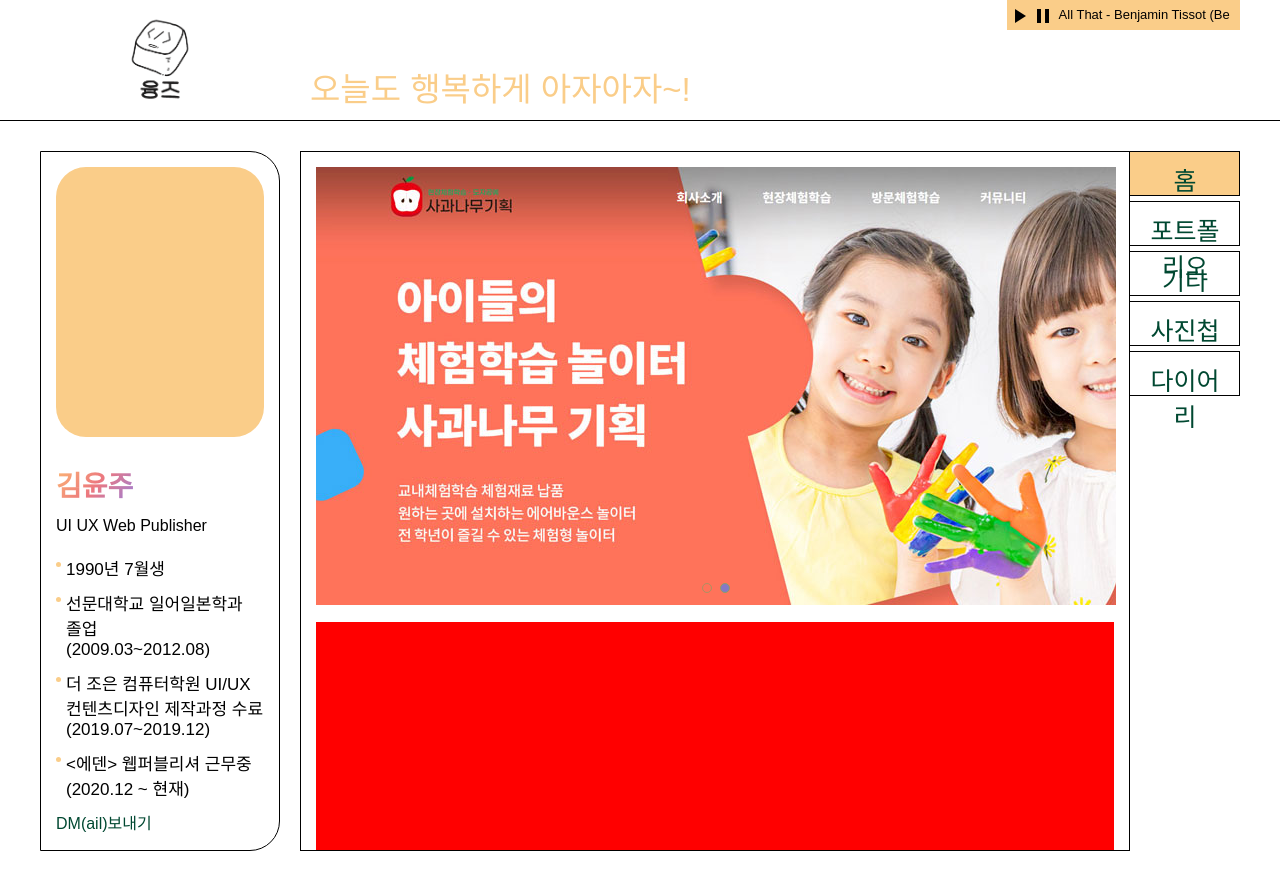
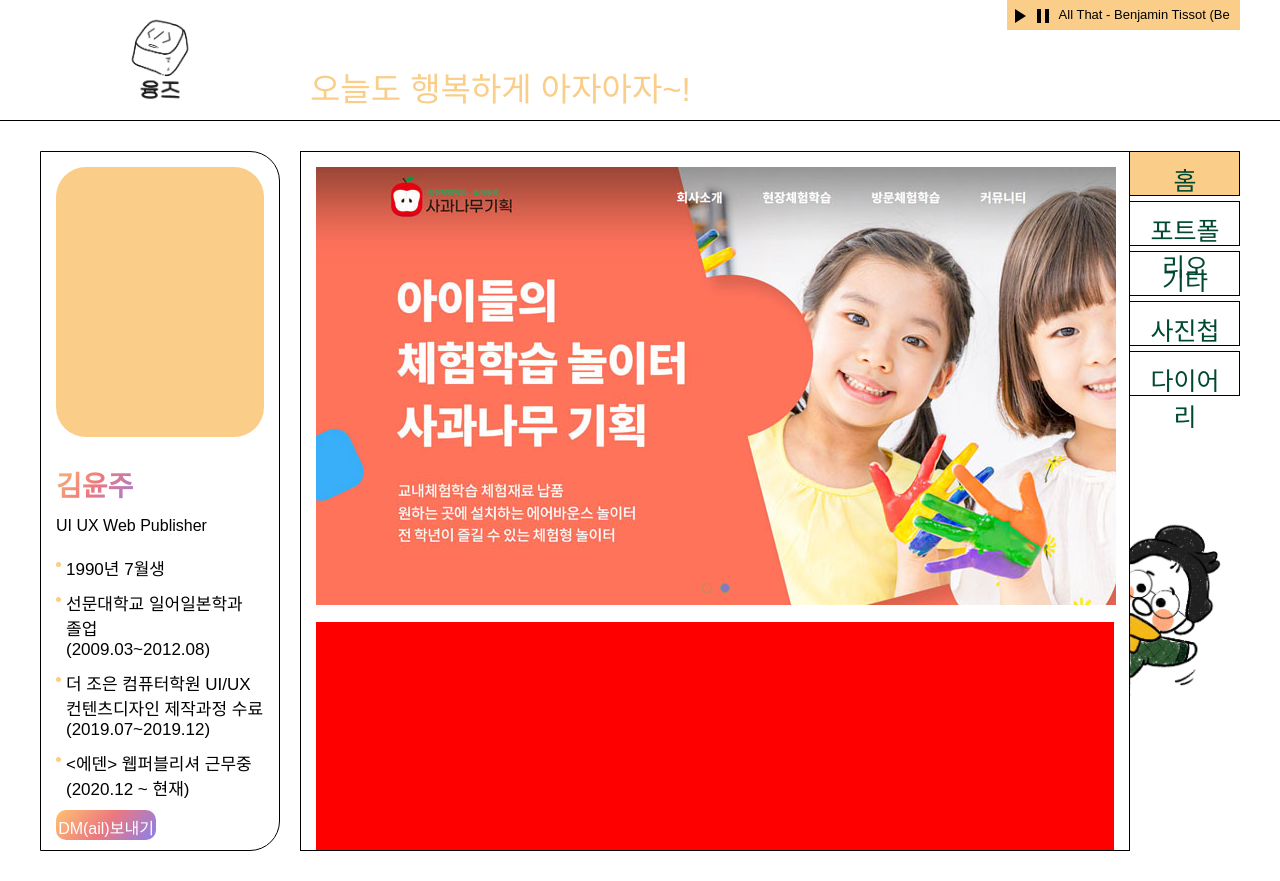
Before and after one commit to yungg-g/yung.github.io, a plain HTML site: page index.html in a window 1280 px wide. Before the commit the page ends 851 px from the top, so only its background shows below. Drawn offline with nearby package versions, Linux system fonts and the light colour scheme; a web font is replaced by a local one.

Commit message:
Update style.css

```diff
--- a/css/style.css
+++ b/css/style.css
@@ -89,7 +89,9 @@ body{font-family: 'KNPSKkomi-Regular00', sans-serif;}
 
 /*index*/
 #main{margin:30px 0;}
-#main .center{display:block}
+#main .center{display:table; position:relative;}
+    #main .center::after{content: ''; width:100px; height:180px; position:absolute; bottom:150px; right:10px; background: url(../img/bannerImg.png) 50% bottom no-repeat; background-size: cover;}
+
     #main .aboutBox{float:left; width:240px; height:700px; border-radius: 0 30px 30px 0; border:1px solid #000; box-sizing: border-box; padding:15px;}
         .aboutBox .profile{width:100%; height:270px; border-radius: 30px; background:#facd89}
         .aboutBox h3{font-size:28px; line-height:60px; margin-top:20px;}
@@ -99,6 +101,10 @@ body{font-family: 'KNPSKkomi-Regular00', sans-serif;}
         .aboutBox li:last-child:hover{text-decoration-style: wavy;}
         .aboutBox li::before{content: ''; width:5px; height:5px; border-radius: 50%; background:#facd89; position:absolute; left:0; top:7px;}
 
+        .contact{width:100px; height:30px; line-height:30px; text-align: center; background-image: linear-gradient(129deg,#ffc170,#ec787f,#8980ed); border-radius: 10px;}
+        .contact a{display:block; line-height:30px; padding-top:4px;color:#fff; }
+
+
 #main .itemBox{float:right; width:830px; height:700px; overflow-y:scroll; overflow-x: hidden; border:1px solid #000;  box-sizing: border-box; margin-right:110px; padding:15px;}
     .itemBox .slide{width:800px; height:440px;}
 
```
